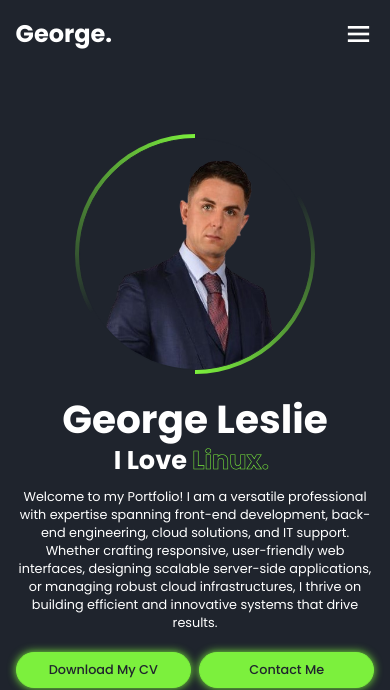
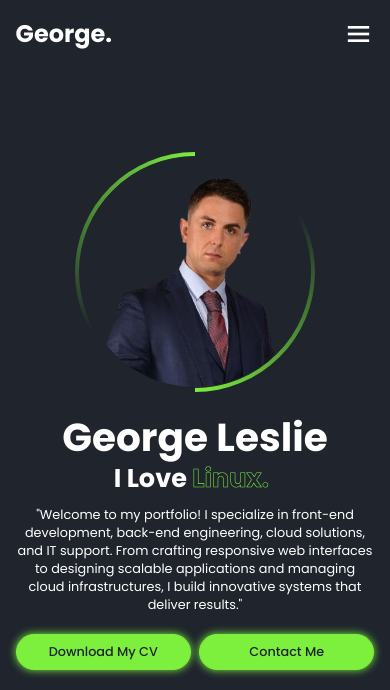
Before and after one commit to georgeleslie/Portfolio-2, a plain HTML site: page index.html in a window 390 px wide. Shown: the top 690 px of the page. Drawn offline with nearby package versions, Linux system fonts and the light colour scheme.

Commit message:
phonenumber white and changed text

```diff
--- a/index.html
+++ b/index.html
@@ -85,11 +85,10 @@
                 </h2>
             </div>
             <p>
-                Welcome to my Portfolio!
-                I am a versatile professional with expertise spanning front-end development, back-end engineering,
-                cloud solutions, and IT support. Whether crafting responsive, user-friendly web interfaces, designing
-                scalable server-side applications, or managing robust cloud infrastructures, I thrive on building
-                efficient and innovative systems that drive results.
+                "Welcome to my portfolio! I specialize in front-end development,
+                back-end engineering, cloud solutions, and IT support.
+                From crafting responsive web interfaces to designing scalable applications
+                and managing cloud infrastructures, I build innovative systems that deliver results."
             </p>
 
             <div class="btn-sci">
```
